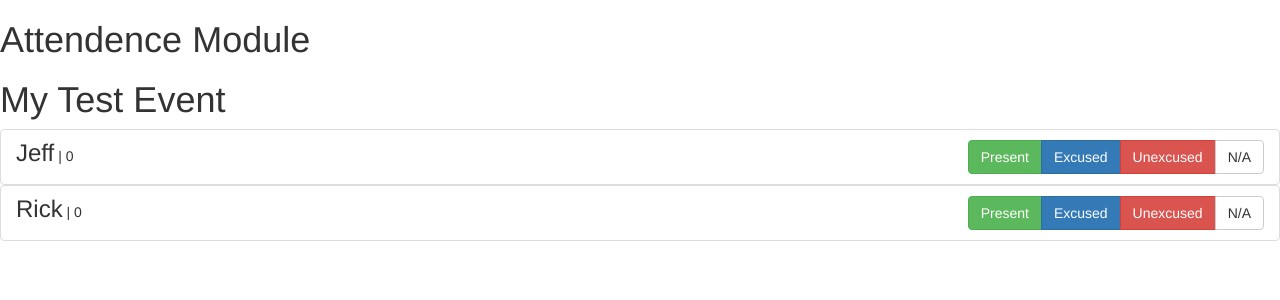
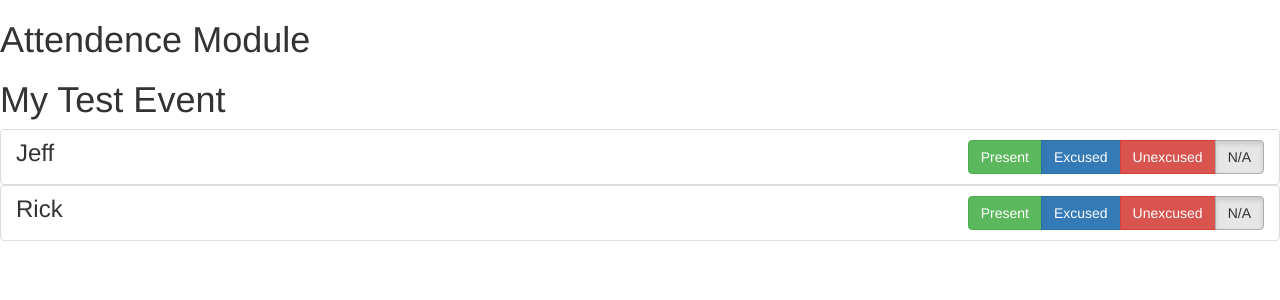
Before and after one commit to sdmichelini/Attendence, an Angular app: page /events/1 in a window 1280 px wide. Shown: the top 300 px of the page. Built offline with nearby package versions, Linux system fonts and the light colour scheme.

Commit message:
Added Active Choosing for Attendence

```diff
--- a/src/app/attendence-list-item/attendence-list-item.component.html
+++ b/src/app/attendence-list-item/attendence-list-item.component.html
@@ -1,9 +1,13 @@
 <li class='list-group-item'  style='height: 4em;'>
-    <h3 style='display: inline;'>{{ item.user.name }}</h3> | {{ item.presence }}
+    <h3 style='display: inline;'>{{ item.user.name }}</h3>
     <div class='btn-group pull-right'>
-        <button type="button" class="btn btn-success">Present</button>
-        <button type="button" class="btn btn-primary">Excused</button>
-        <button type="button" class="btn btn-danger">Unexcused</button>
-        <button type="button" class="btn btn-default">N/A</button>
+        <button type="button" class={{getButtonStyle(1)}}
+            (click)='presenceButtonClicked(1)'>Present</button>
+        <button type="button" class={{getButtonStyle(2)}}
+            (click)='presenceButtonClicked(2)'>Excused</button>
+        <button type="button" class={{getButtonStyle(3)}}
+            (click)='presenceButtonClicked(3)'>Unexcused</button>
+        <button type="button" class={{getButtonStyle(0)}}
+            (click)='presenceButtonClicked(0)'>N/A</button>
     </div>
 </li>
--- a/src/app/attendence-list-item/attendence-list-item.component.ts
+++ b/src/app/attendence-list-item/attendence-list-item.component.ts
@@ -1,4 +1,4 @@
-import { Component, Input ,OnInit } from '@angular/core';
+import { Component, EventEmitter, Input , OnInit, Output } from '@angular/core';
 
 import { AttendenceItem } from '../attendence-item';
 
@@ -9,10 +9,42 @@ import { AttendenceItem } from '../attendence-item';
 })
 export class AttendenceListItemComponent implements OnInit {
   @Input() item: AttendenceItem;
+  @Output() presenceChange:EventEmitter<AttendenceItem>
+    = new EventEmitter<AttendenceItem>();
 
   constructor() { }
 
   ngOnInit() {
   }
 
+   // When the presence button is clicked
+  presenceButtonClicked(presence: number) {
+    // Clone current item
+    let newItem: AttendenceItem = {...this.item, presence: presence};
+    this.presenceChange.emit(newItem);
+  }
+
+  getButtonStyle(presence: number) {
+    let style: string;
+    switch(presence) {
+      case 1:
+        style = 'btn btn-success';
+        break;
+      case 2:
+        style = 'btn btn-primary';
+        break;
+      case 3:
+        style = 'btn btn-danger';
+        break;
+      default:
+        style = 'btn btn-default';
+        break;
+    }
+    // Make selected button active
+    if(presence == this.item.presence) {
+      style = style + ' active';
+    }
+
+    return style;
+  }
 }
--- a/src/app/attendence-list/attendence-list.component.html
+++ b/src/app/attendence-list/attendence-list.component.html
@@ -1,5 +1,8 @@
 <h1>{{ event.name }}</h1>
 <ul class='list-group'>
-  <app-attendence-list-item *ngFor='let item of attendence' [item]='item'>
+  <app-attendence-list-item
+    *ngFor='let item of attendence'
+    [item]='item'
+    (presenceChange)='presenceChange($event)'>
   </app-attendence-list-item>
 </ul>
--- a/src/app/attendence-list/attendence-list.component.ts
+++ b/src/app/attendence-list/attendence-list.component.ts
@@ -52,4 +52,13 @@ export class AttendenceListComponent implements OnInit, OnDestroy {
     this.sub.unsubscribe();
   }
 
+  presenceChange(item: AttendenceItem) {
+    for(let i = 0; i < this.attendence.length; i++) {
+      if(item.user.id == this.attendence[i].user.id) {
+        this.attendence[i].presence = item.presence;
+        break;
+      }
+    }
+  }
+
 }
```
